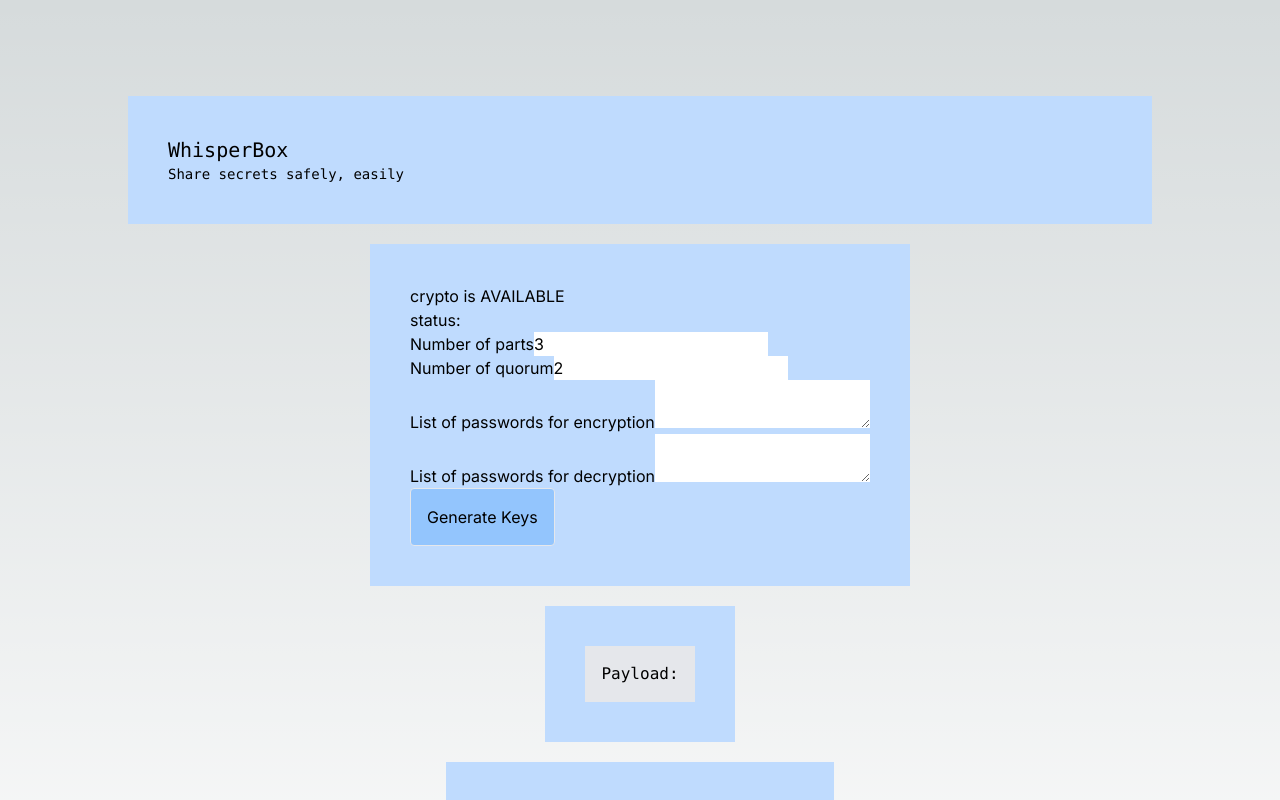
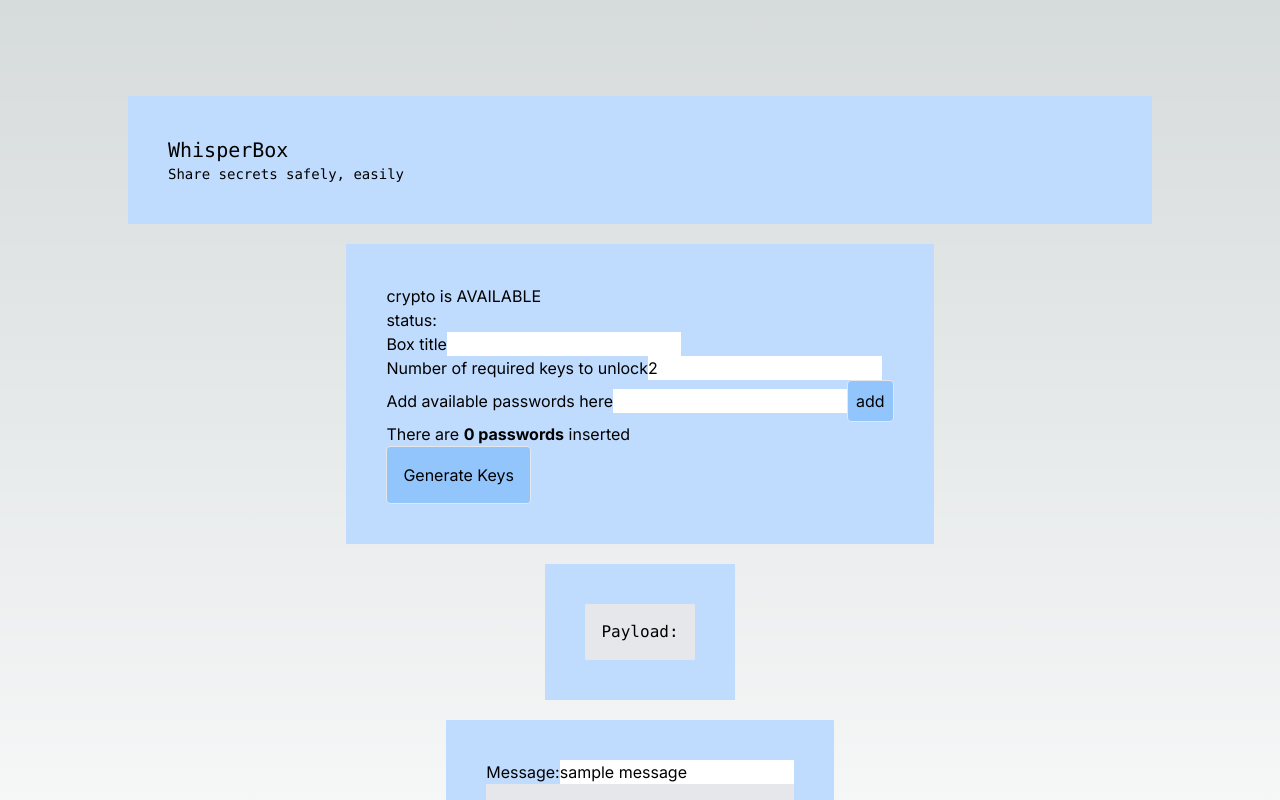
Before and after one commit to azophy/whisper-box, a Next.js app: page / in a window 1280 px wide. Shown: the top 800 px of the page. Built offline with nearby package versions, Linux system fonts and the light colour scheme.

Commit message:
update crrate formz add box view page

```diff
--- a/app/api/box/route.ts
+++ b/app/api/box/route.ts
@@ -5,5 +5,5 @@ export async function POST(req: Request) {
   const data = await req.json()
   const result = await prisma.box.create({ data });
 
-  return NextResponse.json(result)
+  return NextResponse.json({ id: result.id, result })
 }
--- a/app/box/[id]/page.ts
+++ /dev/null
@@ -1,33 +0,0 @@
-import { prisma } from '../../../internal/prisma'
-
-export default function Page(
-  { params }: { params: { id: string } }
-) {
-    const box = await prisma.box.findMany({
-      where: { id: params.id },
-      include: {
-        messages: true,
-      },
-    });
-
-    const title = box?.meta?.title
-    const numParts = box?.meta?.numParts
-    const quorum = box?.meta?.quorum
-    const publicKey = box?.meta?.publicKey
-    const encryptedPrivateKey = box?.meta?.privateKey
-
-    return
-    <main className="flex min-h-screen flex-col items-center justify-between p-24">
-      <article className="p-10 mt-5 bg-blue-200">
-        <h1 class="font-bold text-xl">{ box.metat.title }</h1>
-
-        <p>require {quorum} keys of {numParts} to unlock</p>
-
-        { box.messages.map(msg => (
-          <div class="p-4 mb-2 bg-blue-200 text-black">
-            {msg.created_at} - {msg.content}
-          </div>
-        )) }
-      </article>
-    </main>
-}
--- /dev/null
+++ b/app/box/[id]/page.tsx
@@ -0,0 +1,41 @@
+import prisma from '../../../internal/prisma'
+
+export default async function Page(
+  { params }: { params: { id: string } }
+) {
+    const box = await prisma.box.findUnique({
+      where: { id: params.id },
+      include: {
+        messages: true,
+      },
+    });
+
+    const title = box?.meta?.title
+    const numParts = box?.meta?.numParts
+    const quorum = box?.meta?.quorum
+    const publicKey = box?.meta?.publicKey
+    const encryptedPrivateKey = box?.meta?.privateKey
+
+    return (
+      <main className="flex min-h-screen flex-col items-center justify-between p-24">
+        <nav className="p-10 mt-5 bg-blue-200 text-black">
+          <NextLink
+            to="/"
+            className="text-lg font-bold"
+          >WhisperBox</NextLink>
+        </nav>
+
+        <article className="p-10 mt-5 bg-blue-200 text-black">
+          <h1 className="font-bold text-xl">{ title }</h1>
+
+          <p>require {quorum} keys of {numParts} to unlock</p>
+
+          { box?.messages?.map(msg => (
+            <div className="p-4 mb-2 bg-blue-200">
+              {msg.created_at} - {msg.content}
+            </div>
+          )) }
+        </article>
+      </main>
+     )
+}
--- a/app/page.tsx
+++ b/app/page.tsx
@@ -21,8 +21,9 @@ export default function Home() {
   const [key, setKey] = useState<any>({})
   const [shards, setShards] = useState<any>([])
 
-  const [passwords, setPasswords] = useState('')
-  const [decryptPasswords, setDecryptPasswords] = useState('')
+  const [title, setTitle] = useState('')
+  const [passwords, setPasswords] = useState([])
+  const [inputPassword, setInputPassword] = useState('')
   const [numParts, setNumParts] = useState(3)
   const [quorum, setQuorum] = useState(2)
   const [payloadDisplay, setPayloadDisplay] = useState('')
@@ -43,10 +44,9 @@ export default function Home() {
     setStatus('splitting done')
     const encodedParts = shamir.encodeParts(parts)
     console.log({ encodedParts })
-    const splittedPasswords = passwords.split(',')
     setStatus('encrypting shards')
     const encryptedParts = await Promise.all(encodedParts.map(async(item) => {
-      const enc = await encryptData(JSON.stringify(item.data), splittedPasswords[item.index-1])
+      const enc = await encryptData(JSON.stringify(item.data), passwords[item.index-1])
       return {
         index: item.index,
         encryptedData: enc,
@@ -58,8 +58,8 @@ export default function Home() {
 
     const payload = JSON.stringify({
       meta: {
-        title: 'test box',
-        num_parts: numParts,
+        title,
+        numParts,
         quorum,
       },
       publicKey,
@@ -67,13 +67,16 @@ export default function Home() {
     })
     setPayloadDisplay(payload)
 
+    setStatus('submitting..')
     const resp = await fetch('/api/box', {
       method: 'POST',
       headers: { 'Content-Type': 'application/json' },
       body: payload,
     }).then(r => r.text()).catch(e => e.message)
-    setPayloadDisplay(resp)
+    setPayloadDisplay(`created with id: ${resp.data.id}`)
+    setStatus('submited')
 
+/*
     let splittedDecryptPasswords = decryptPasswords.split(',')
     if (splittedDecryptPasswords.length < quorum) {
       console.log('number of decrypt password is less than required')
@@ -122,6 +125,14 @@ export default function Home() {
     //console.log({ combinedParts })
     //const restoredSecret = shamir.join(combinedParts)
     console.log({ restoredSecret })
+    */
+  }
+
+  const addPassword = function() {
+    const newPasswords = passwords.slice()
+    newPasswords.push(inputPassword)
+    setPasswords(newPasswords)
+    setInputPassword('')
   }
 
   const simulateEncryption = async () => {
@@ -189,15 +200,15 @@ export default function Home() {
         </p>
 
         <div>
-          <label htmlFor="">Number of parts</label>
-          <input type="number" value={numParts}
-            onInput={e => setNumParts(Number(e.currentTarget.value))}
+          <label htmlFor="">Box title</label>
+          <input type="text" value={title}
+            onInput={e => setTitle(e.currentTarget.value)}
             className="text-black"
           />
         </div>
 
         <div>
-          <label htmlFor="">Number of quorum</label>
+          <label htmlFor="">Number of required keys to unlock</label>
           <input type="number" value={quorum}
             onInput={e => setQuorum(Number(e.currentTarget.value))}
             className="text-black"
@@ -205,22 +216,19 @@ export default function Home() {
         </div>
 
         <div>
-          <label htmlFor="">List of passwords for encryption</label>
-          <textarea
-            value={passwords}
-            onInput={e => setPasswords(e.currentTarget.value)}
+          <label htmlFor="">Add available passwords here</label>
+          <input type="password" value={inputPassword}
+            onInput={e => setInputPassword(e.currentTarget.value)}
             className="text-black"
           />
+          <button
+            type="button"
+            onClick={addPassword}
+            className="bg-blue-300 p-2 border rounded hover:bg-blue-500"
+          >add</button>
+          <p>There are <strong className="font-bold">{passwords.length} passwords</strong> inserted</p>
         </div>
 
-        <div>
-          <label htmlFor="">List of passwords for decryption</label>
-          <textarea
-            value={decryptPasswords}
-            onInput={e => setDecryptPasswords(e.currentTarget.value)}
-            className="text-black"
-          />
-        </div>
 
         <button
           type="button"
```
